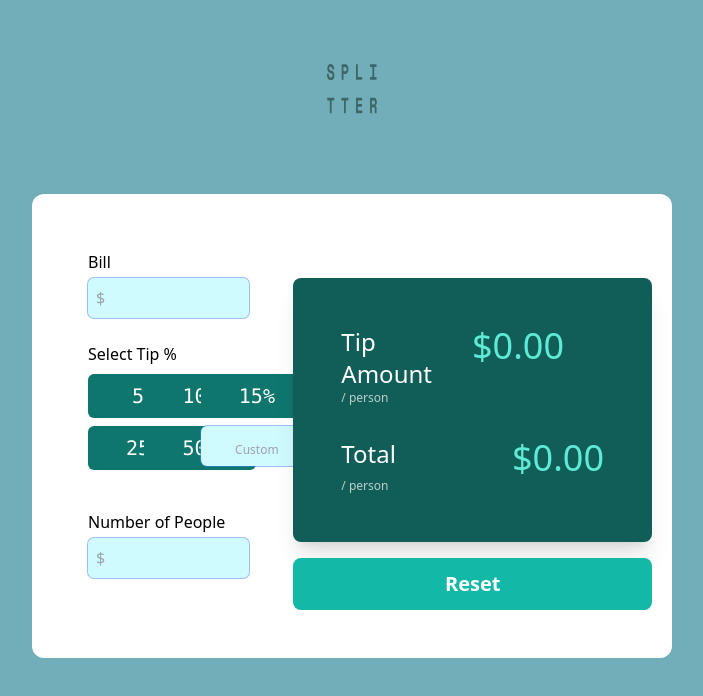
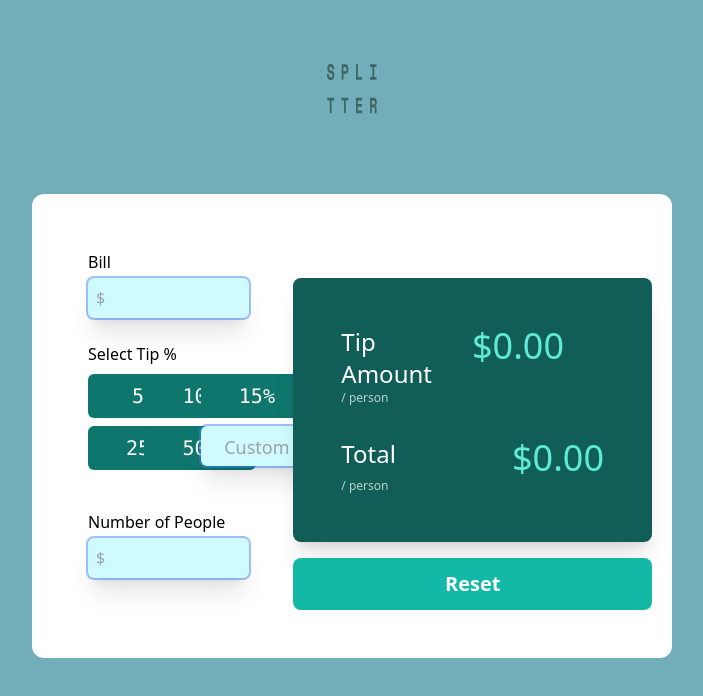
Before and after one commit to codewithahad01/tip-calculator-app, a Next.js app: page / in a window 1280 px wide. Shown: the top 696 px of the page, without its empty margins (288-991 px from the left). Built offline with nearby package versions, Linux system fonts and the light colour scheme.

Commit message:
border in extra padding added

```diff
--- a/pages/index.js
+++ b/pages/index.js
@@ -25,7 +25,7 @@ export default function Home() {
         <div className=''>
           <form>
             <span className='text-md'>Bill</span>
-            <input type='text' className='mt-1 w-full p-2 ring-1 outline-teal-500 bg-cyan-100 rounded-md mb-6' placeholder='$'></input>
+            <input type='text' className='mt-1 w-full p-2 ring-2 shadow-xl outline-teal-500 bg-cyan-100 rounded-md mb-6' placeholder='$'></input>
             <span className='text-md mb-4'>Select Tip %</span>
             <div className='grid grid-cols-2 gap-2 md:grid-cols-3 mt-2 lg:text-md xl:text-xl'>
               <button className='p-2 bg-teal-700 rounded-md w-28 mx-auto text-white px-4 py-2 font-mono hover:bg-teal-500' type='button'>5%</button>
@@ -33,11 +33,11 @@ export default function Home() {
               <button className='p-2 bg-teal-700 rounded-md w-28 mx-auto text-white px-4 py-2 font-mono hover:bg-teal-500' type='button'>15%</button>
               <button className='p-2 bg-teal-700 rounded-md w-28 mx-auto text-white px-4 py-2 font-mono hover:bg-teal-500' type='button'>25%</button>
               <button className='p-2 bg-teal-700 rounded-md w-28 mx-auto text-white px-4 py-2 font-mono hover:bg-teal-500' type='button'>50%</button>
-              <input type='text' className='outline-teal-500 ring-1 w-28 mx-auto bg-cyan-100 p-1 h-10 rounded-md placeholder:text-xs placeholder:text-center' placeholder='Custom'></input>
+              <input type='text' className='outline-teal-500 ring-2 shadow-xl w-28 mx-auto bg-cyan-100 p-1 h-10 rounded-md placeholder:text-xs placeholder:text-center placeholder:lg:text-lg' placeholder='Custom'></input>
             </div>
             <div className='mt-6 flex flex-col '>
               <span className='mt-4'>Number of People</span>
-              <input type='text' className='mt-1 w-full p-2 ring-1 outline-teal-500 bg-cyan-100 rounded-md mb-6' placeholder='$'></input>
+              <input type='text' className='mt-1 w-full p-2 ring-2 shadow-xl outline-teal-500 bg-cyan-100 rounded-md mb-6' placeholder='$'></input>
             </div>
           </form>
         </div>
```
